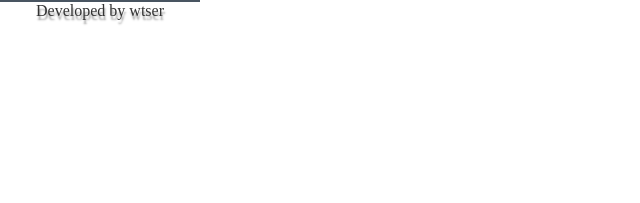
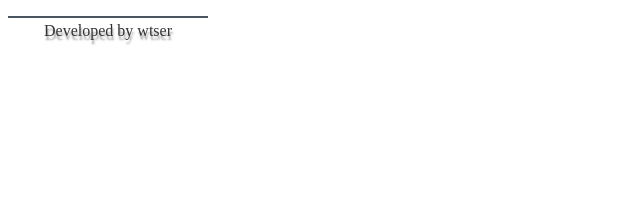
Before and after one commit to wtser/qrCreater, a browser extension: page source/qr.html in a window 1280 px wide. Shown: the whole page, without its empty margins (0-640 px from the left). Drawn offline with Linux system fonts and the light colour scheme.

Commit message:
Tweak qr popup style

```diff
--- a/source/qr.html
+++ b/source/qr.html
@@ -1,7 +1,7 @@
-<!doctype html>
+<!DOCTYPE html>
 <html>
   <head>
-    <meta charset="utf-8">
+    <meta charset="utf-8" />
     <script type="text/javascript" src="jquery-git2.js"></script>
     <script type="text/javascript" src="jquery.qrcode.js"></script>
     <script type="text/javascript" src="qrcode.js"></script>
@@ -9,8 +9,6 @@
     <style type="text/css">
       body {
         width: 200px;
-            height: 200px;
-            margin: 0;
       }
 
       #qr {
@@ -31,20 +29,20 @@
       p {
         text-align: center;
       }
-        #copyright{
-            margin: 0;
+      #copyright {
+        margin-bottom: 0;
         text-shadow: 1px 4px 2px #999;
         color: #333;
         text-align: center;
-            font-family: "微软雅黑";
         border-top: 2px solid #495561;
+        padding-top: 4px;
       }
     </style>
   </head>
   <body>
     <div id="qr"></div>
 
-<img id="qr_fav" src=""/>
+    <img id="qr_fav" src="" />
     <p id="copyright">Developed by wtser</p>
   </body>
 </html>
```
Lines whose indentation alone changed are shown as unchanged.
